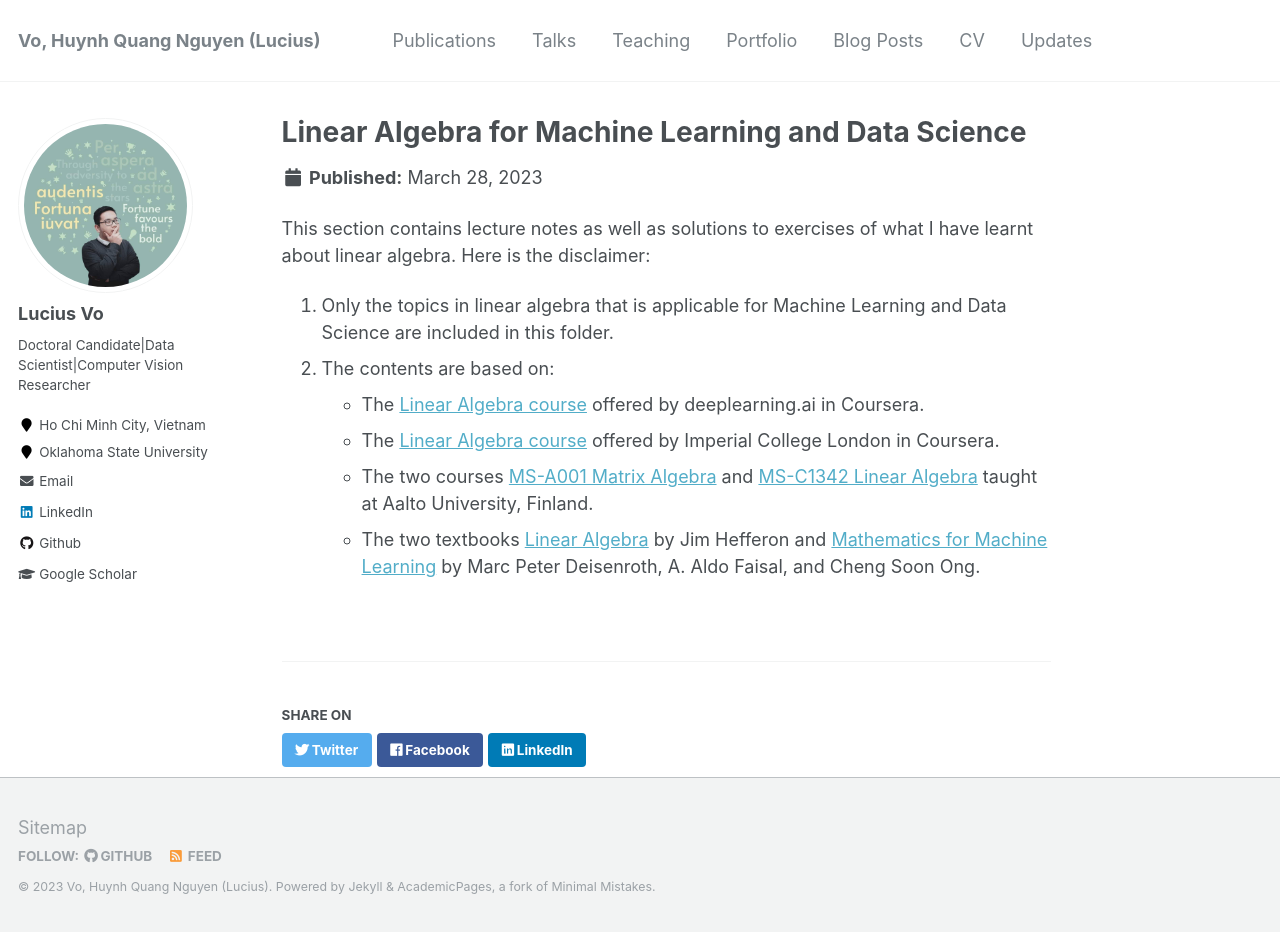
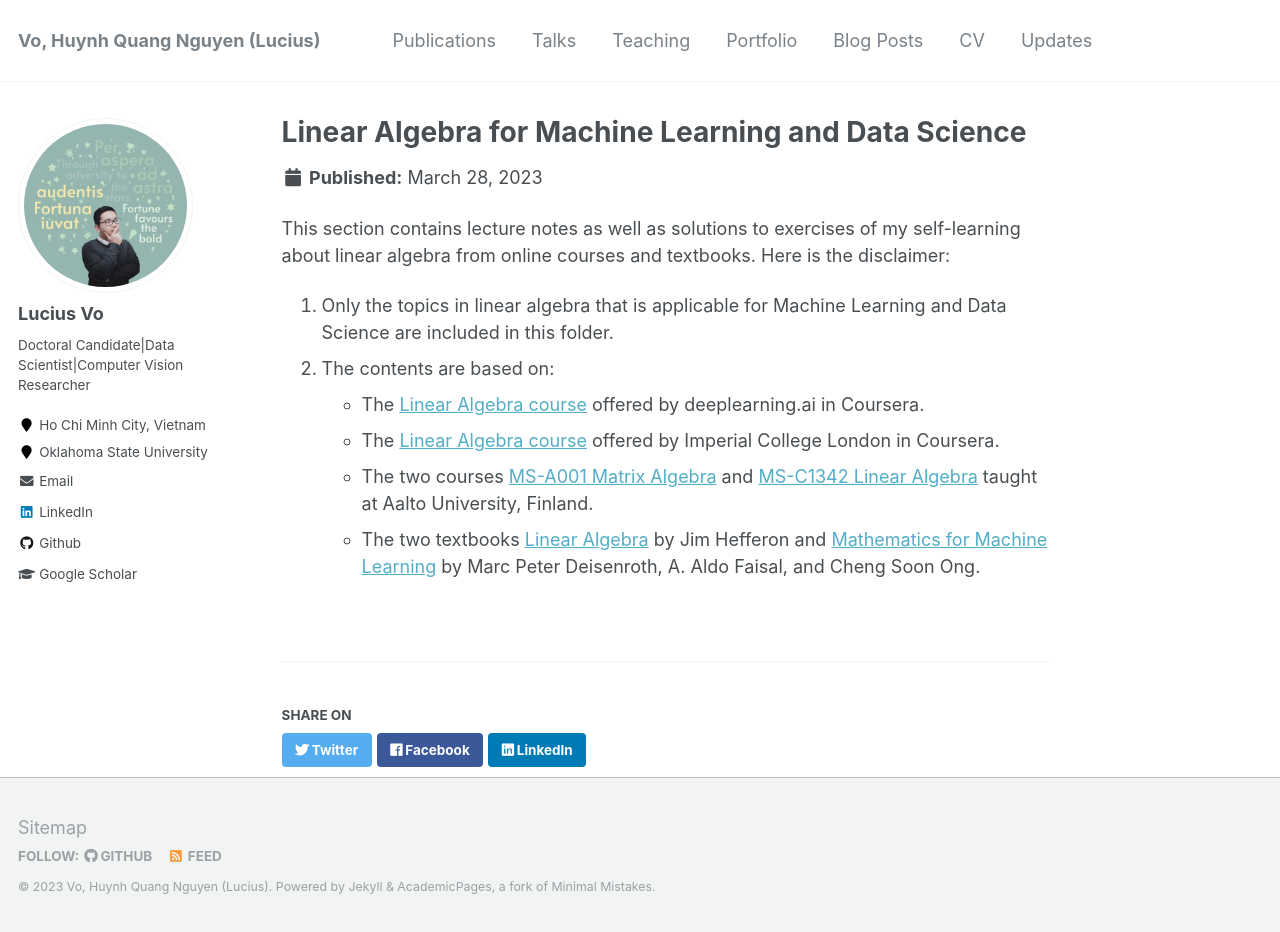
Before and after one commit to vohuynhquangnguyen/vohuynhquangnguyen.github.io, a Jekyll site: the page built from _portfolio/2023-linear-algebra.md, in a window 1280 px wide and 932 px high. Built offline with Jekyll 4.4.1, drawn with Linux system fonts in a browser that asks for light colours.

Commit message:
Update 2023-linear-algebra.md

```diff
--- a/_portfolio/2023-linear-algebra.md
+++ b/_portfolio/2023-linear-algebra.md
@@ -1,10 +1,10 @@
 ---
 title: "Linear Algebra for Machine Learning and Data Science"
-excerpt: ""
+excerpt: "This section contains lecture notes as well as solutions to exercises of my self-learning about linear algebra from online courses and textbooks."
 collection: portfolio
 ---
 
-This section contains lecture notes as well as solutions to exercises of what I have learnt about linear algebra. Here is the disclaimer:
+This section contains lecture notes as well as solutions to exercises of my self-learning about linear algebra from online courses and textbooks. Here is the disclaimer:
 1. Only the topics in linear algebra that is applicable for Machine Learning and Data Science are included in this folder.
 2. The contents are based on:
     * The [Linear Algebra course](https://www.coursera.org/learn/machine-learning-linear-algebra/home/) offered by deeplearning.ai in Coursera.
```
